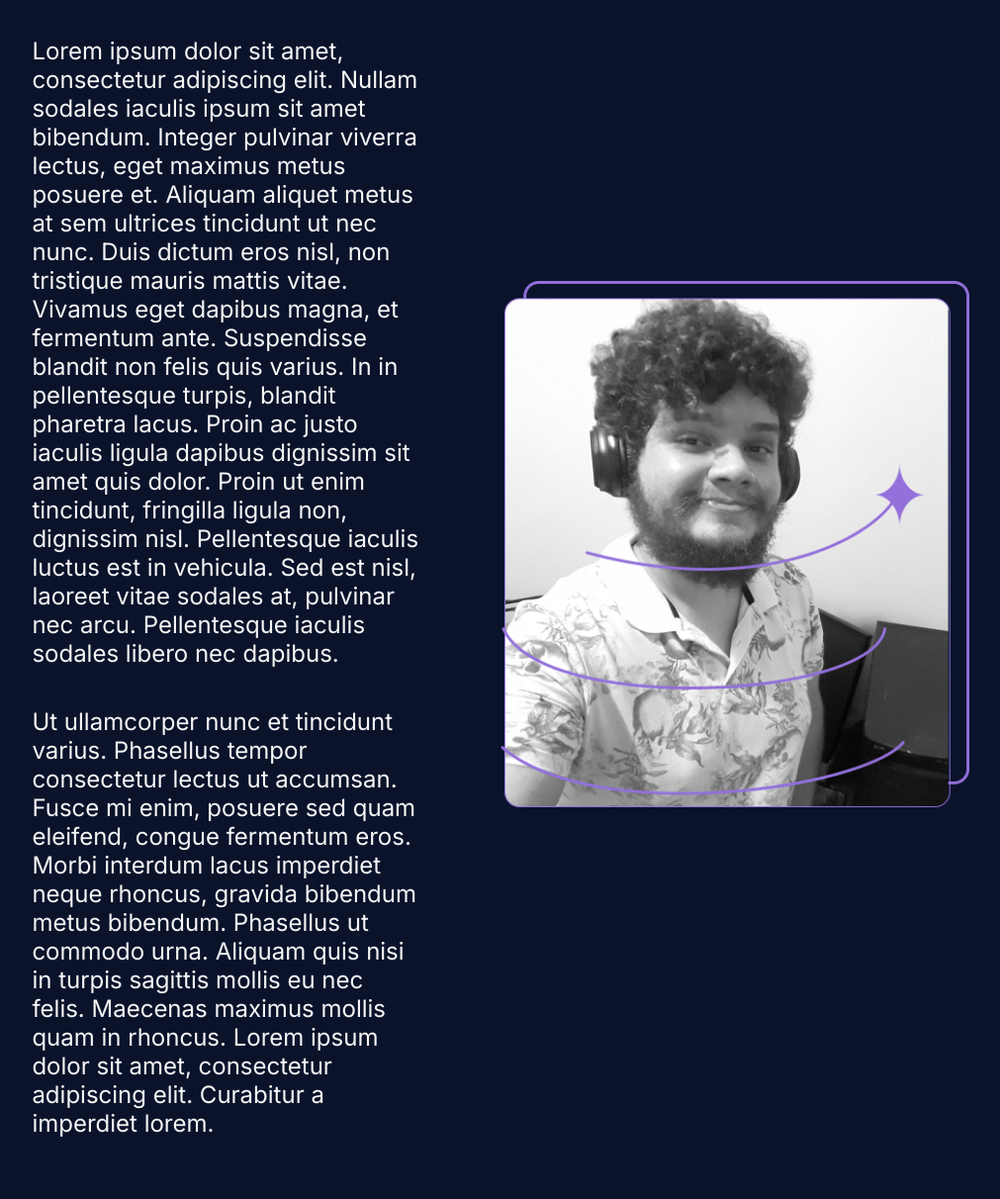
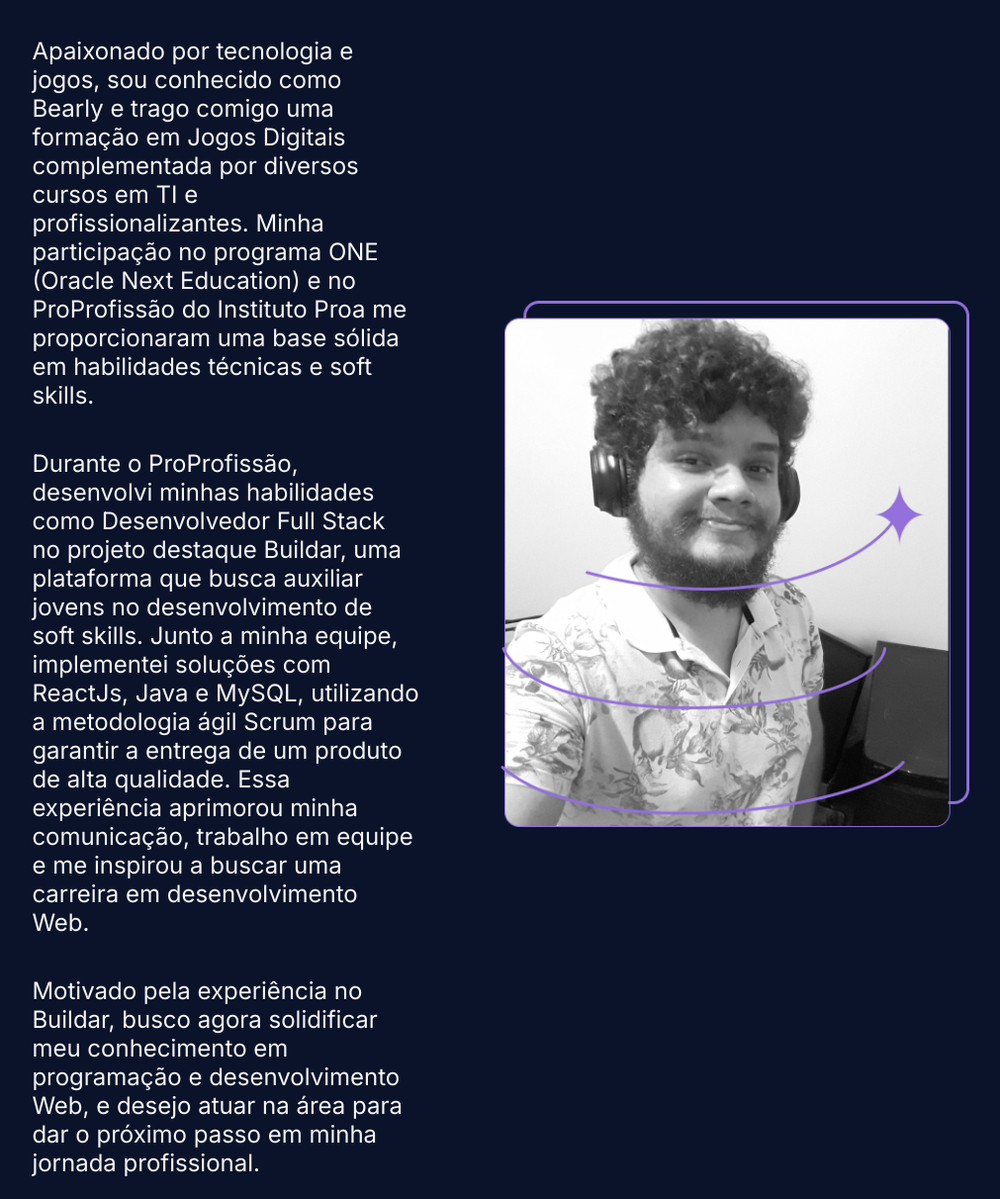
Before and after one commit to Christian-Rui/portfolio-ONE, a plain HTML site: page about.html in a window 1280 px wide. Shown: the part 168-1380 px from the top of the page at 99% size, without its empty margins (134-1145 px from the left). Drawn offline with Linux system fonts and the light colour scheme.

Commit message:
feat: atualizar textos

```diff
--- a/about.html
+++ b/about.html
@@ -21,17 +21,32 @@
     </header>
     <main class="container">
       <section class="container__content">
-        <h1 class="container__content__title">
-            Sobre Mim
-        </h1>
+        <h1 class="container__content__title">Sobre Mim</h1>
         <p class="container__content__text">
-            Lorem ipsum dolor sit amet, consectetur adipiscing elit. Nullam sodales iaculis ipsum sit amet bibendum. Integer pulvinar viverra lectus, eget maximus metus posuere et. Aliquam aliquet metus at sem ultrices tincidunt ut nec nunc. Duis dictum eros nisl, non tristique mauris mattis vitae. Vivamus eget dapibus magna, et fermentum ante. Suspendisse blandit non felis quis varius. In in pellentesque turpis, blandit pharetra lacus. Proin ac justo iaculis ligula dapibus dignissim sit amet quis dolor. Proin ut enim tincidunt, fringilla ligula non, dignissim nisl. Pellentesque iaculis luctus est in vehicula. Sed est nisl, laoreet vitae sodales at, pulvinar nec arcu. Pellentesque iaculis sodales libero nec dapibus.
+          Apaixonado por tecnologia e jogos, sou conhecido como Bearly e trago
+          comigo uma formação em Jogos Digitais complementada por diversos
+          cursos em TI e profissionalizantes. Minha participação no programa ONE
+          (Oracle Next Education) e no ProProfissão do Instituto Proa me
+          proporcionaram uma base sólida em habilidades técnicas e soft skills.
         </p>
         <p class="container__content__text">
-            Ut ullamcorper nunc et tincidunt varius. Phasellus tempor consectetur lectus ut accumsan. Fusce mi enim, posuere sed quam eleifend, congue fermentum eros. Morbi interdum lacus imperdiet neque rhoncus, gravida bibendum metus bibendum. Phasellus ut commodo urna. Aliquam quis nisi in turpis sagittis mollis eu nec felis. Maecenas maximus mollis quam in rhoncus. Lorem ipsum dolor sit amet, consectetur adipiscing elit. Curabitur a imperdiet lorem.
+          Durante o ProProfissão, desenvolvi minhas habilidades como
+          Desenvolvedor Full Stack no projeto destaque Buildar, uma plataforma
+          que busca auxiliar jovens no desenvolvimento de soft skills. Junto a
+          minha equipe, implementei soluções com ReactJs, Java e MySQL,
+          utilizando a metodologia ágil Scrum para garantir a entrega de um
+          produto de alta qualidade. Essa experiência aprimorou minha
+          comunicação, trabalho em equipe e me inspirou a buscar uma carreira em
+          desenvolvimento Web.
+        </p>
+        <p class="container__content__text">
+          Motivado pela experiência no Buildar, busco agora solidificar meu
+          conhecimento em programação e desenvolvimento Web, e desejo atuar na
+          área para dar o próximo passo em minha jornada profissional.
         </p>
       </section>
-      <img class="container__imagem"
+      <img
+        class="container__imagem"
         src="./src/assets/img/perfilPortfolio.webp"
         alt="Foto de Christian William"
       />
```
Also changed, not shown: index.html (+2 -2 lines).
